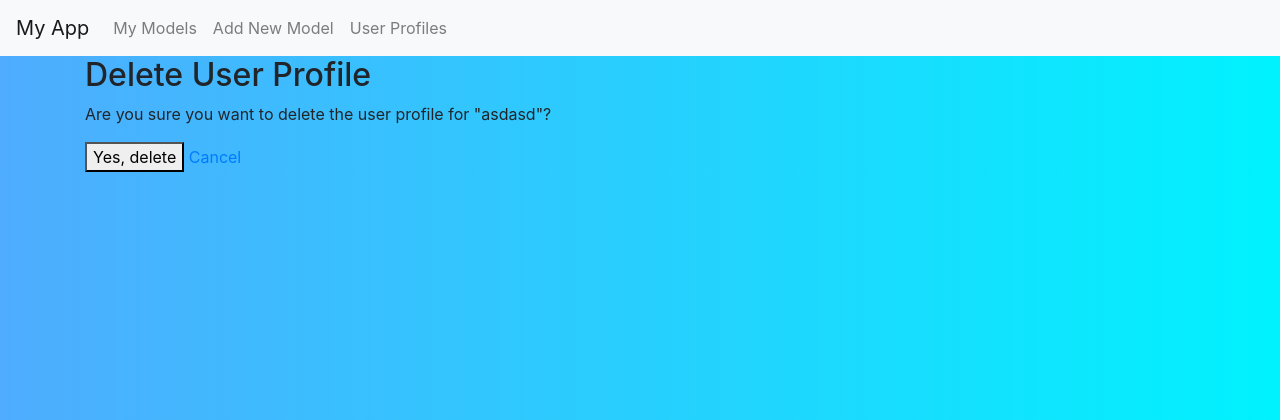
After one commit to fisnikkk/django_colab, a Django app: page /user_profiles/5/delete/ in a window 1280 px wide. The commit adds this page. Shown: the top 420 px of the page. Run offline with Django 4.2, Linux system fonts and the light colour scheme; data comes from the database, SQL or seed files in the repository; both versions use the stored data as it was after the commit; some libraries are stand-ins or nearby versions.

Commit message:
edit and delete users now works

```diff
--- /dev/null
+++ b/my_project/my_app/templates/user_profile_confirm_delete.html
@@ -0,0 +1,11 @@
+{% extends "base.html" %}
+
+{% block content %}
+    <h2>Delete User Profile</h2>
+    <p>Are you sure you want to delete the user profile for "{{ object.username }}"?</p>
+    <form method="post">
+        {% csrf_token %}
+        <button type="submit">Yes, delete</button>
+        <a href="{% url 'user_profile_list' %}">Cancel</a>
+    </form>
+{% endblock %}
--- a/my_project/my_app/urls.py
+++ b/my_project/my_app/urls.py
@@ -1,11 +1,10 @@
 from django.urls import path
 from . import views
-from .views import register
 
 urlpatterns = [
     path('', views.my_model_list, name='my_model_list'),
     path('register/', views.register, name='register'),
-    path('user_profiles/', views.UserProfileListView.as_view(), name='user_profile_list'),
+    path('user_profiles/', views.user_profile_list, name='user_profile_list'),
     path('user_profiles/create/', views.UserProfileCreateView.as_view(), name='user_profile_create'),
     path('user_profiles/<int:pk>/update/', views.UserProfileUpdateView.as_view(), name='user_profile_update'),
     path('user_profiles/<int:pk>/delete/', views.UserProfileDeleteView.as_view(), name='user_profile_delete'),
--- a/my_project/my_app/views.py
+++ b/my_project/my_app/views.py
@@ -1,18 +1,20 @@
 from django.urls import reverse_lazy
 from django.views.generic.edit import CreateView, UpdateView, DeleteView
 from django.views.generic.detail import DetailView
-from django.views.generic.list import ListView
-from .models import MyModel, UserProfile
-from django.core.paginator import Paginator
+from .models import MyModel, UserProfile, User
 from django.shortcuts import render, redirect
 from django.contrib.auth import login
 from .forms import UserProfileForm
-from django.contrib import messages  # Add this import at the beginning of the file
-from django.contrib.auth.models import User
+from django.contrib import messages
 
 def my_model_list(request):
     models = MyModel.objects.all()
     return render(request, 'my_model_list.html', {'models': models})
+
+def user_profile_list(request):
+    users = User.objects.all()
+    print(f'User profiles queryset (in user_profile_list): {users}')
+    return render(request, 'user_profile_list.html', {'users': users})
 
 class MyModelDetailView(DetailView):
     model = MyModel
@@ -35,11 +37,6 @@ class MyModelDeleteView(DeleteView):
     template_name = 'my_model_delete.html'
     success_url = '/'
 
-class UserProfileListView(ListView):
-    model = User
-    template_name = 'user_profile_list.html'
-    context_object_name = 'users'
-
 class UserProfileCreateView(CreateView):
     model = UserProfile
     form_class = UserProfileForm
@@ -47,10 +44,11 @@ class UserProfileCreateView(CreateView):
     success_url = '/user_profiles/'
 
 class UserProfileUpdateView(UpdateView):
-    model = UserProfile
+    model = User  # Use the User model instead of UserProfile
     form_class = UserProfileForm
     template_name = 'user_profile_form.html'
     success_url = '/user_profiles/'
+
 
 class UserProfileDeleteView(DeleteView):
     model = User
@@ -62,7 +60,7 @@ def register(request):
         form = UserProfileForm(request.POST)
         if form.is_valid():
             user = form.save()
-            UserProfile.objects.create(user=user)  # Ensure this line is being executed
+            UserProfile.objects.create(user=user)
             login(request, user)
             return redirect('my_model_list')
         else:
```
Also changed, not shown: my_project/db.sqlite3, my_project/my_app/forms.py (line endings or trailing spaces), my_project/my_app/models.py (line endings or trailing spaces), my_project/my_app/templates/base.html (line endings or trailing spaces), my_project/my_app/templates/home.html (line endings or trailing spaces), my_project/my_app/templates/user_profile_form.html (line endings or trailing spaces).
